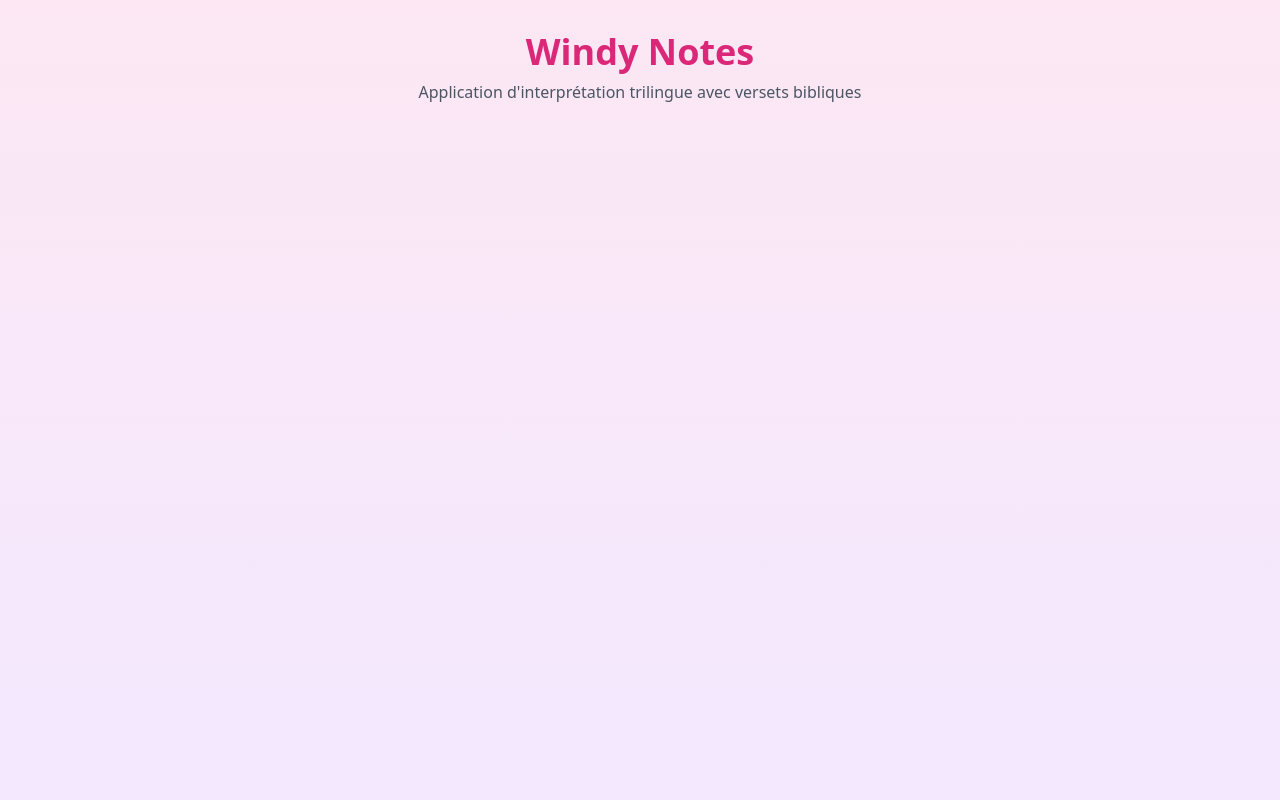
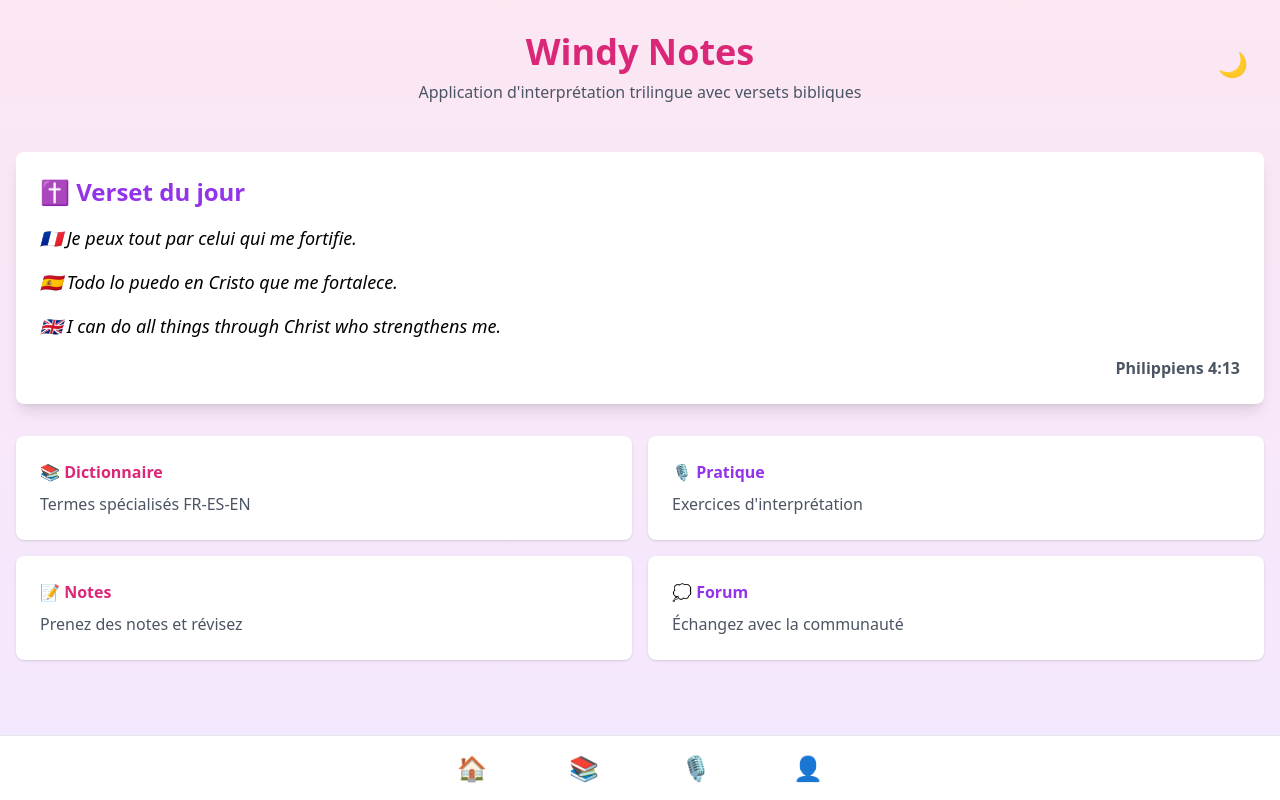
Before and after one commit to windypilier/windy-notes, a Next.js app: page / in a window 1280 px wide. Built offline with nearby package versions, Linux system fonts and the light colour scheme.

Commit message:
Update page.tsx

```diff
--- a/app/page.tsx
+++ b/app/page.tsx
@@ -1,6 +1,8 @@
 "use client"
 
 import { useState } from 'react'
+import DailyVerse from './components/DailyVerse'
+import Navigation from './components/Navigation'
 
 export default function Home() {
   const [darkMode, setDarkMode] = useState(false)
@@ -9,14 +11,49 @@ export default function Home() {
     <div className={`min-h-screen ${darkMode ? 'bg-gray-900 text-white' : 'bg-gradient-to-b from-pink-100 to-purple-100'}`}>
       <main className="container mx-auto px-4 py-8">
         {/* En-tête */}
-        <header className="text-center mb-12">
-          <h1 className="text-4xl font-bold text-pink-600 mb-2">
+        <header className="text-center mb-12 relative">
+          <button
+            onClick={() => setDarkMode(!darkMode)}
+            className="absolute right-4 top-4 text-2xl"
+          >
+            {darkMode ? '☀️' : '🌙'}
+          </button>
+          <h1 className="text-4xl font-bold text-pink-600 dark:text-pink-400 mb-2">
             Windy Notes
           </h1>
-          <p className="text-gray-600">
+          <p className="text-gray-600 dark:text-gray-300">
             Application d'interprétation trilingue avec versets bibliques
           </p>
         </header>
+
+        {/* Verset du jour */}
+        <DailyVerse />
+
+        {/* Menu principal */}
+        <div className="grid grid-cols-2 gap-4 mt-8">
+          <div className="bg-white dark:bg-gray-800 rounded-lg shadow p-6 hover:shadow-lg transition">
+            <h3 className="font-bold text-pink-600 dark:text-pink-400 mb-2">📚 Dictionnaire</h3>
+            <p className="text-gray-600 dark:text-gray-300">Termes spécialisés FR-ES-EN</p>
+          </div>
+
+          <div className="bg-white dark:bg-gray-800 rounded-lg shadow p-6 hover:shadow-lg transition">
+            <h3 className="font-bold text-purple-600 dark:text-purple-400 mb-2">🎙️ Pratique</h3>
+            <p className="text-gray-600 dark:text-gray-300">Exercices d'interprétation</p>
+          </div>
+
+          <div className="bg-white dark:bg-gray-800 rounded-lg shadow p-6 hover:shadow-lg transition">
+            <h3 className="font-bold text-pink-600 dark:text-pink-400 mb-2">📝 Notes</h3>
+            <p className="text-gray-600 dark:text-gray-300">Prenez des notes et révisez</p>
+          </div>
+
+          <div className="bg-white dark:bg-gray-800 rounded-lg shadow p-6 hover:shadow-lg transition">
+            <h3 className="font-bold text-purple-600 dark:text-purple-400 mb-2">💭 Forum</h3>
+            <p className="text-gray-600 dark:text-gray-300">Échangez avec la communauté</p>
+          </div>
+        </div>
+
+        {/* Navigation */}
+        <Navigation />
       </main>
     </div>
   )
```
